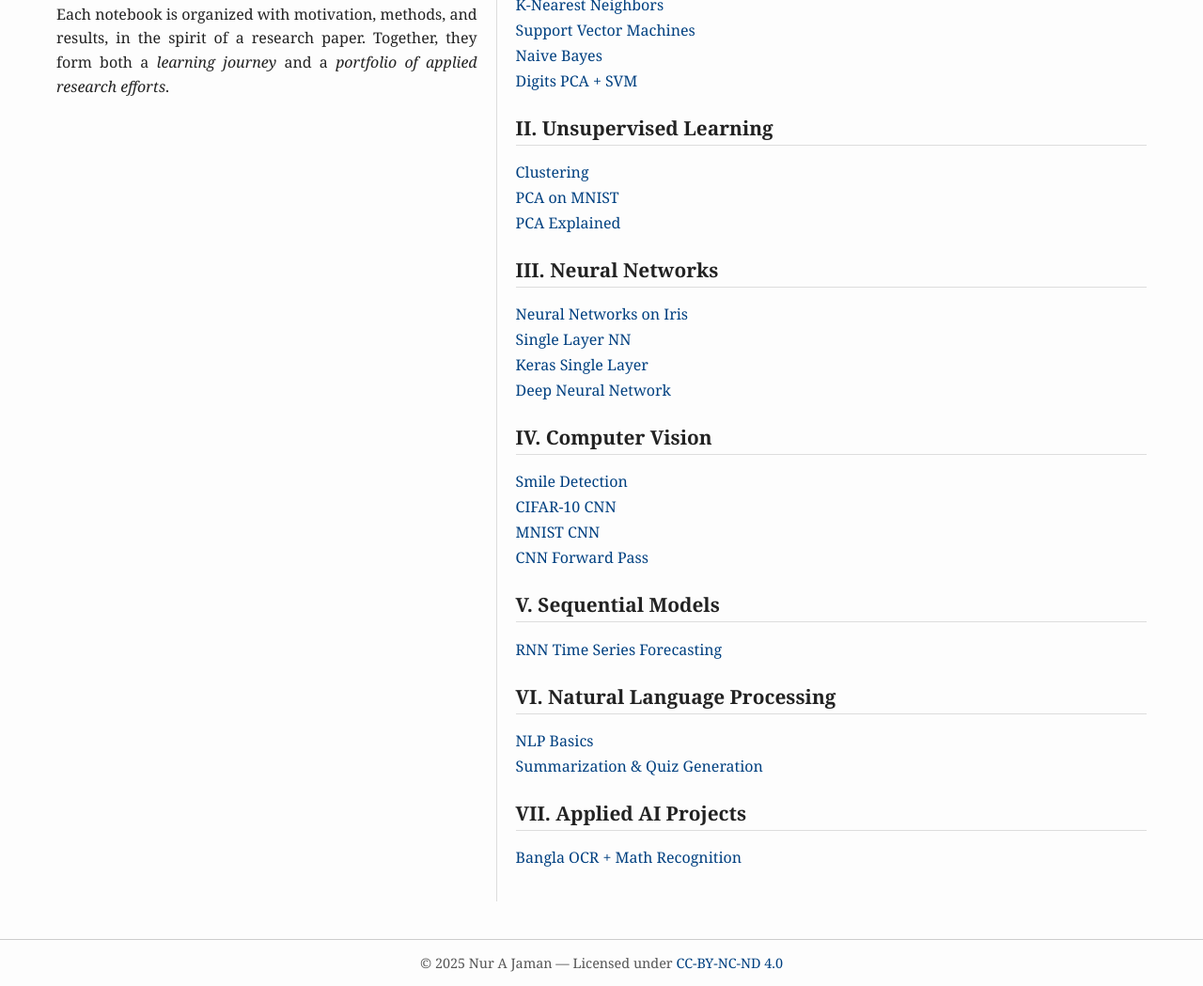
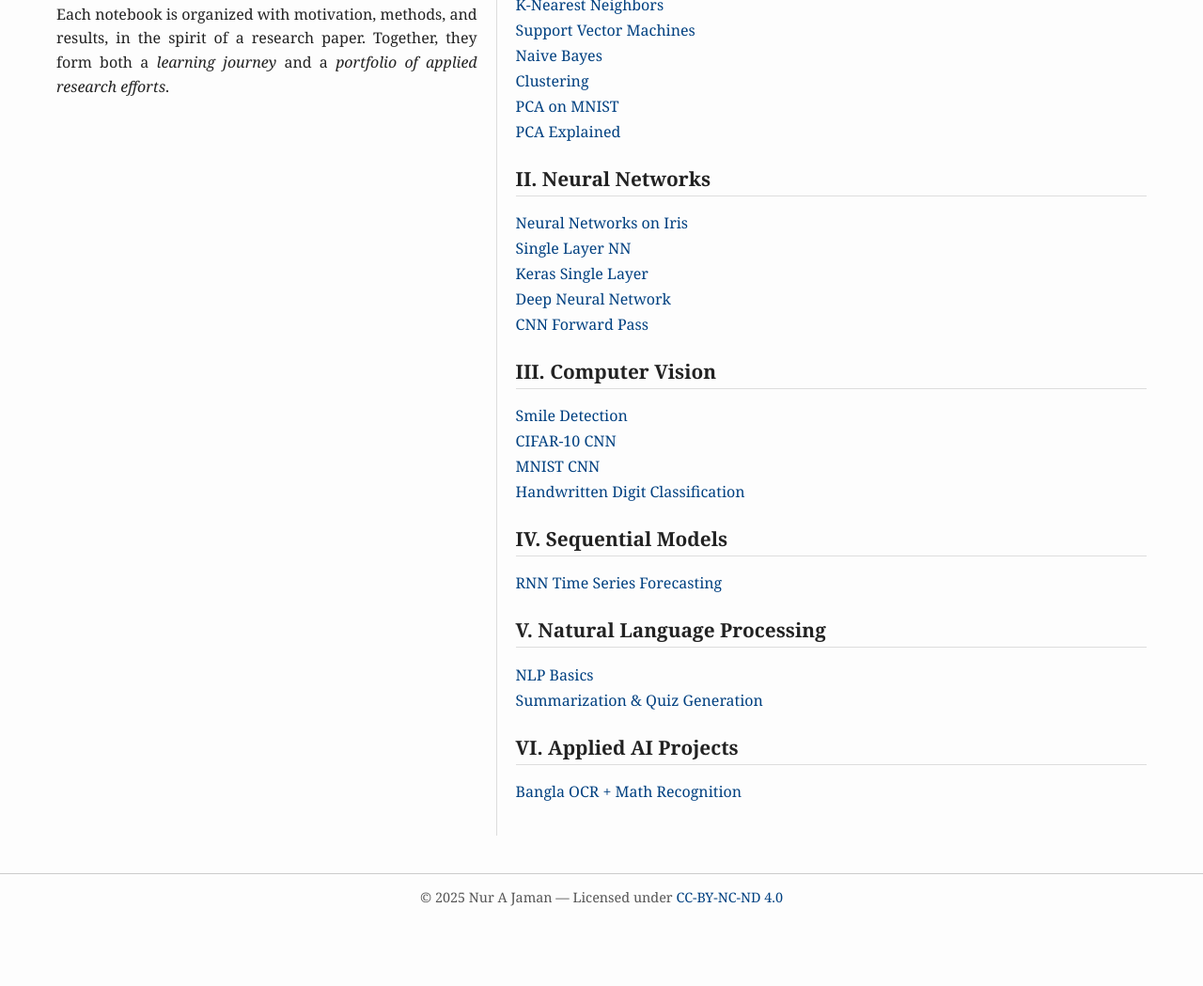
Before and after one commit to Tj-jm/turjo-ml-dl-ai-portfolio, a plain HTML site: page index.html in a window 1280 px wide. Shown: the part 398-1447 px from the top of the page at 94% size. After the commit the page ends 1377 px from the top, so only its background shows below. Drawn offline with Linux system fonts and the light colour scheme.

Commit message:
corrected links

```diff
--- a/index.html
+++ b/index.html
@@ -3,6 +3,24 @@
 <head>
   <meta charset="UTF-8">
   <title>Turjo ML/DL Portfolio</title>
+  <!-- SEO + Social Media Preview -->
+<meta name="title" content="Turjo Jaman — ML/DL Portfolio">
+<meta name="description" content="A curated collection of Machine Learning and Deep Learning projects, spanning classical ML, computer vision, NLP, time-series, and applied AI systems.">
+
+<!-- Open Graph / Facebook / LinkedIn -->
+<meta property="og:type" content="website">
+<meta property="og:url" content="https://turjo-ml-dl.turjo-jaman.com/">
+<meta property="og:title" content="Turjo Jaman — Machine Learning & Deep Learning Portfolio">
+<meta property="og:description" content="Explore 20+ ML/DL projects: from linear regression to CNNs, RNNs, NLP summarization, and Bangla OCR with math recognition.">
+<meta property="og:image" content="https://turjo-jaman.com/assets/portfolio-cover.png"> <!-- replace with your hosted image -->
+
+<!-- Twitter -->
+<meta name="twitter:card" content="summary_large_image">
+<meta name="twitter:url" content="https://turjo-ml-dl.turjo-jaman.com/">
+<meta name="twitter:title" content="Turjo Jaman — ML/DL Portfolio">
+<meta name="twitter:description" content="Explore 20+ ML/DL projects: from theory to applied AI research systems.">
+<meta name="twitter:image" content="https://turjo-jaman.com/assets/portfolio-cover.png"> <!-- replace with your hosted image -->
+
   <style>
     body {
       font-family: "Georgia", "Times New Roman", serif;
@@ -95,56 +113,54 @@
 
     <!-- Right column: Navigation -->
     <div class="right">
-      <h2>I. Supervised Learning</h2>
+      <h2>I. Classical Machine Learning Algorithms</h2>
       <ul>
-        <li><a href="https://nbviewer.org/github/Tj-jm/turjo-ml-dl-ai-portfolio/blob/main/classical_ml/linear_regression.ipynb">Linear Regression Rent Predictor</a></li>
-        <li><a href="https://nbviewer.org/github/Tj-jm/turjo-ml-dl-ai-portfolio/blob/main/classical_ml/face_recognition.ipynb">Face Recognition (Traditional Algorithms)</a></li>
+        <li><a href="https://nbviewer.org/github/Tj-jm/turjo-ml-dl-ai-portfolio/blob/main/classical_ml/Linear_Regression_rent_predictor_project.ipynb">Linear Regression Rent Predictor</a></li>
+        <li><a href="https://nbviewer.org/github/Tj-jm/turjo-ml-dl-ai-portfolio/blob/main/classical_ml/face_recognition_traditional_algorithms.ipynb">Face Recognition (Traditional Algorithms)</a></li>
         <li><a href="https://nbviewer.org/github/Tj-jm/turjo-ml-dl-ai-portfolio/blob/main/classical_ml/boosting.ipynb">Boosting</a></li>
         <li><a href="https://nbviewer.org/github/Tj-jm/turjo-ml-dl-ai-portfolio/blob/main/classical_ml/random_forest.ipynb">Random Forests</a></li>
         <li><a href="https://nbviewer.org/github/Tj-jm/turjo-ml-dl-ai-portfolio/blob/main/classical_ml/decision_tree.ipynb">Decision Trees</a></li>
         <li><a href="https://nbviewer.org/github/Tj-jm/turjo-ml-dl-ai-portfolio/blob/main/classical_ml/knn.ipynb">K-Nearest Neighbors</a></li>
-        <li><a href="https://nbviewer.org/github/Tj-jm/turjo-ml-dl-ai-portfolio/blob/main/classical_ml/svm.ipynb">Support Vector Machines</a></li>
-        <li><a href="https://nbviewer.org/github/Tj-jm/turjo-ml-dl-ai-portfolio/blob/main/classical_ml/naive_bayes.ipynb">Naive Bayes</a></li>
-        <li><a href="https://nbviewer.org/github/Tj-jm/turjo-ml-dl-ai-portfolio/blob/main/classical_ml/handwritten_digits_pca_svm.ipynb">Digits PCA + SVM</a></li>
+        <li><a href="https://nbviewer.org/github/Tj-jm/turjo-ml-dl-ai-portfolio/blob/main/classical_ml/SVM.ipynb">Support Vector Machines</a></li>
+        <li><a href="https://nbviewer.org/github/Tj-jm/turjo-ml-dl-ai-portfolio/blob/main/classical_ml/Naive_Bayes.ipynb">Naive Bayes</a></li>
+         <li><a href="https://nbviewer.org/github/Tj-jm/turjo-ml-dl-ai-portfolio/blob/main/classical_ml/clustering.ipynb">Clustering</a></li>
+        <li><a href="https://nbviewer.org/github/Tj-jm/turjo-ml-dl-ai-portfolio/blob/main/classical_ml/mnist_pca.ipynb">PCA on MNIST</a></li>
+        <li><a href="https://nbviewer.org/github/Tj-jm/turjo-ml-dl-ai-portfolio/blob/main/classical_ml/PCA.ipynb">PCA Explained</a></li>
       </ul>
 
-      <h2>II. Unsupervised Learning</h2>
+
+      <h2>II. Neural Networks</h2>
       <ul>
-        <li><a href="https://nbviewer.org/github/Tj-jm/turjo-ml-dl-ai-portfolio/blob/main/unsupervised/clustering.ipynb">Clustering</a></li>
-        <li><a href="https://nbviewer.org/github/Tj-jm/turjo-ml-dl-ai-portfolio/blob/main/unsupervised/mnist_pca.ipynb">PCA on MNIST</a></li>
-        <li><a href="https://nbviewer.org/github/Tj-jm/turjo-ml-dl-ai-portfolio/blob/main/unsupervised/pca_explained.ipynb">PCA Explained</a></li>
+        <li><a href="https://nbviewer.org/github/Tj-jm/turjo-ml-dl-ai-portfolio/blob/main/neural_networks/NN_Iris_data.ipynb">Neural Networks on Iris</a></li>
+        <li><a href="https://nbviewer.org/github/Tj-jm/turjo-ml-dl-ai-portfolio/blob/main/neural_networks/single_layer_neural_network.ipynb">Single Layer NN</a></li>
+        <li><a href="https://nbviewer.org/github/Tj-jm/turjo-ml-dl-ai-portfolio/blob/main/neural_networks/keras_single_layer.ipynb">Keras Single Layer</a></li>
+        <li><a href="https://nbviewer.org/github/Tj-jm/turjo-ml-dl-ai-portfolio/blob/main/neural_networks/deep_neural_network.ipynb">Deep Neural Network</a></li>
+        <li><a href="https://nbviewer.org/github/Tj-jm/turjo-ml-dl-ai-portfolio/blob/main/neural_networks/cnn.ipynb">CNN Forward Pass</a></li>
       </ul>
 
-      <h2>III. Neural Networks</h2>
+      <h2>III. Computer Vision</h2>
       <ul>
-        <li><a href="https://nbviewer.org/github/Tj-jm/turjo-ml-dl-ai-portfolio/blob/main/neural_networks/nn_iris.ipynb">Neural Networks on Iris</a></li>
-        <li><a href="https://nbviewer.org/github/Tj-jm/turjo-ml-dl-ai-portfolio/blob/main/neural_networks/single_layer_nn.ipynb">Single Layer NN</a></li>
-        <li><a href="https://nbviewer.org/github/Tj-jm/turjo-ml-dl-ai-portfolio/blob/main/neural_networks/keras_single_layer.ipynb">Keras Single Layer</a></li>
-        <li><a href="https://nbviewer.org/github/Tj-jm/turjo-ml-dl-ai-portfolio/blob/main/neural_networks/deep_neural_network.ipynb">Deep Neural Network</a></li>
+        <li><a href="https://nbviewer.org/github/Tj-jm/turjo-ml-dl-ai-portfolio/blob/main/computer_vision/smile_detection_DL.ipynb">Smile Detection</a></li>
+        <li><a href="https://nbviewer.org/github/Tj-jm/turjo-ml-dl-ai-portfolio/blob/main/computer_vision/cifr_10.ipynb">CIFAR-10 CNN</a></li>
+        <li><a href="https://nbviewer.org/github/Tj-jm/turjo-ml-dl-ai-portfolio/blob/main/computer_vision/mnist_with_cnn.ipynb">MNIST CNN</a></li>
+        <li><a href="https://nbviewer.org/github/Tj-jm/turjo-ml-dl-ai-portfolio/blob/main/computer_vision/Handwritten_digit_classification.ipynb">Handwritten Digit Classification</a></li>
+
       </ul>
 
-      <h2>IV. Computer Vision</h2>
+      <h2>IV. Sequential Models</h2>
       <ul>
-        <li><a href="https://nbviewer.org/github/Tj-jm/turjo-ml-dl-ai-portfolio/blob/main/computer_vision/smile_detection.ipynb">Smile Detection</a></li>
-        <li><a href="https://nbviewer.org/github/Tj-jm/turjo-ml-dl-ai-portfolio/blob/main/computer_vision/cifar10_cnn.ipynb">CIFAR-10 CNN</a></li>
-        <li><a href="https://nbviewer.org/github/Tj-jm/turjo-ml-dl-ai-portfolio/blob/main/computer_vision/mnist_cnn.ipynb">MNIST CNN</a></li>
-        <li><a href="https://nbviewer.org/github/Tj-jm/turjo-ml-dl-ai-portfolio/blob/main/computer_vision/cnn_forward_pass.ipynb">CNN Forward Pass</a></li>
+        <li><a href="https://nbviewer.org/github/Tj-jm/turjo-ml-dl-ai-portfolio/blob/main/sequential_models/rnn.ipynb">RNN Time Series Forecasting</a></li>
       </ul>
 
-      <h2>V. Sequential Models</h2>
+      <h2>V. Natural Language Processing</h2>
       <ul>
-        <li><a href="https://nbviewer.org/github/Tj-jm/turjo-ml-dl-ai-portfolio/blob/main/sequential/rnn_temperature.ipynb">RNN Time Series Forecasting</a></li>
+        <li><a href="https://nbviewer.org/github/Tj-jm/turjo-ml-dl-ai-portfolio/blob/main/nlp/NLP.ipynb">NLP Basics</a></li>
+        <li><a href="https://nbviewer.org/github/Tj-jm/turjo-ml-dl-ai-portfolio/blob/main/nlp/NLP_project.ipynb">Summarization & Quiz Generation</a></li>
       </ul>
 
-      <h2>VI. Natural Language Processing</h2>
+      <h2>VI. Applied AI Projects</h2>
       <ul>
-        <li><a href="https://nbviewer.org/github/Tj-jm/turjo-ml-dl-ai-portfolio/blob/main/nlp/nlp_basics.ipynb">NLP Basics</a></li>
-        <li><a href="https://nbviewer.org/github/Tj-jm/turjo-ml-dl-ai-portfolio/blob/main/nlp/nlp_summarizer_quiz.ipynb">Summarization & Quiz Generation</a></li>
-      </ul>
-
-      <h2>VII. Applied AI Projects</h2>
-      <ul>
-        <li><a href="https://nbviewer.org/github/Tj-jm/turjo-ml-dl-ai-portfolio/blob/main/applied_ai/bangla_ocr.ipynb">Bangla OCR + Math Recognition</a></li>
+        <li><a href="https://nbviewer.org/github/Tj-jm/turjo-ml-dl-ai-portfolio/blob/main/applied_ai/bangla_ocr.py">Bangla OCR + Math Recognition</a></li>
       </ul>
     </div>
   </div>
```
Also changed, not shown: 2 other files.
